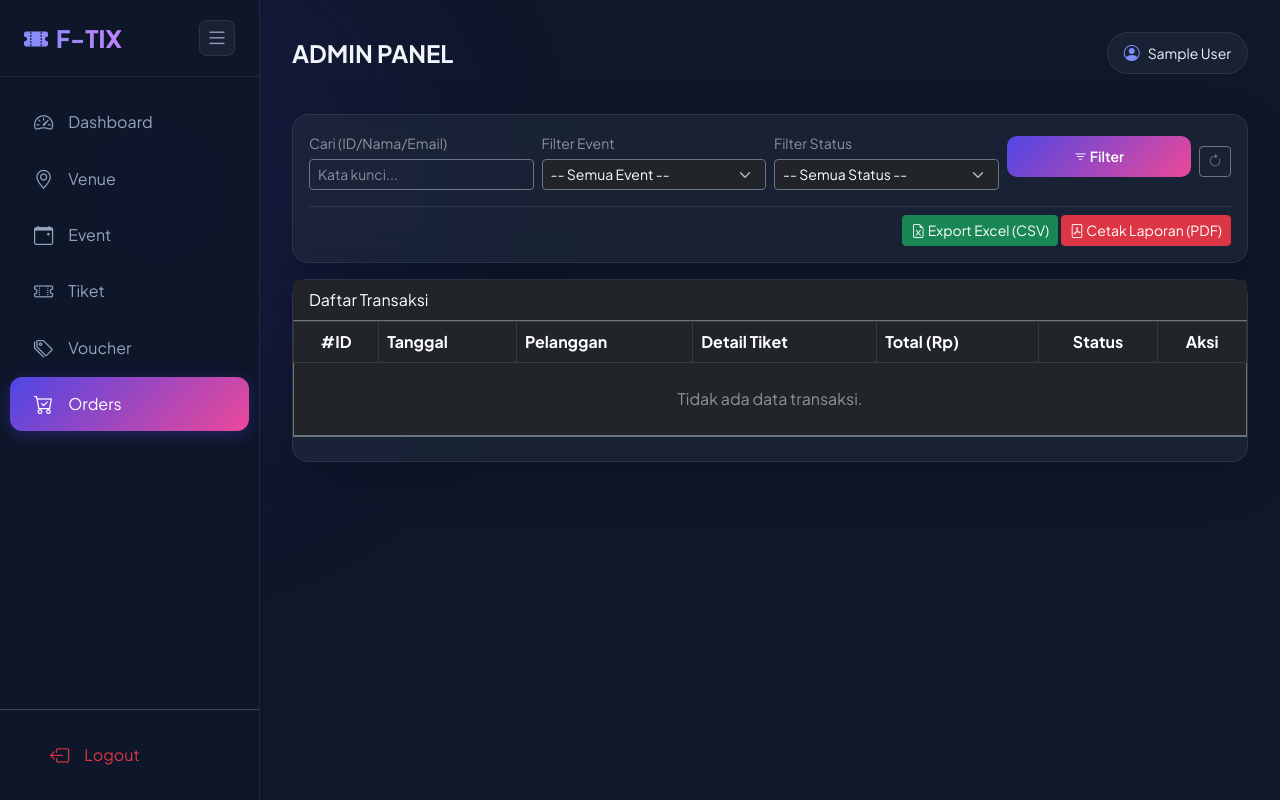
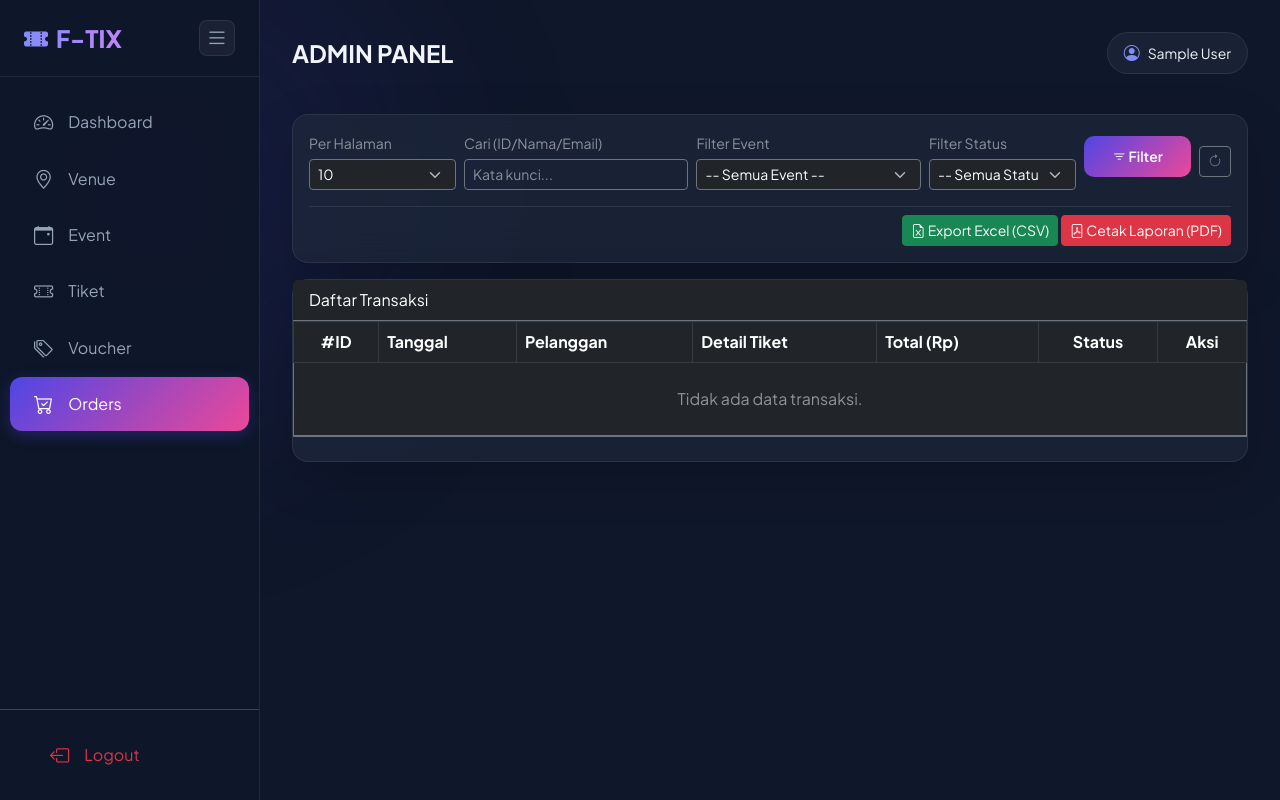
Before and after one commit to fadlanelrizky/uk, a PHP site: page /admin/orders.php in a window 1280 px wide. Run offline with PHP 8.4, Linux system fonts and the light colour scheme; the visitor is signed in with stand-in values (Sample User, id 1); data that the repository does not hold is empty; some libraries are stand-ins or nearby versions.

Commit message:
update lagi

```diff
--- a/admin/orders.php
+++ b/admin/orders.php
@@ -109,7 +109,7 @@ if(isset($_POST['cancel'])) {
 }
 
 // 2. Pagination
-$per_page = 10;
+$per_page = isset($_GET['per_page']) ? (int)$_GET['per_page'] : 10;
 $page = isset($_GET['page']) ? (int)$_GET['page'] : 1;
 if($page < 1) $page = 1;
 $offset = ($page - 1) * $per_page;
@@ -155,6 +155,16 @@ $events = $conn->query("SELECT id_event, nama_event FROM event ORDER BY tanggal_
     <div class="col-12 mb-3 d-print-none">
         <div class="card p-3 shadow-lg">
             <form action="" method="GET" class="row gx-2 gy-2 align-items-center">
+                <div class="col-md-2">
+                    <label class="form-label text-white-50 mb-1"><small>Per Halaman</small></label>
+                    <select name="per_page" class="form-select form-select-sm border-secondary bg-dark text-white" onchange="this.form.submit()">
+                        <option value="5" <?= $per_page == 5 ? 'selected' : '' ?>>5</option>
+                        <option value="10" <?= $per_page == 10 ? 'selected' : '' ?>>10</option>
+                        <option value="25" <?= $per_page == 25 ? 'selected' : '' ?>>25</option>
+                        <option value="50" <?= $per_page == 50 ? 'selected' : '' ?>>50</option>
+                        <option value="100" <?= $per_page == 100 ? 'selected' : '' ?>>100</option>
+                    </select>
+                </div>
                 <div class="col-md-3">
                     <label class="form-label text-white-50 mb-1"><small>Cari (ID/Nama/Email)</small></label>
                     <input type="text" name="search" class="form-control form-control-sm border-secondary bg-transparent text-white" value="<?= htmlspecialchars($search) ?>" placeholder="Kata kunci...">
@@ -168,7 +178,7 @@ $events = $conn->query("SELECT id_event, nama_event FROM event ORDER BY tanggal_
                         <?php endwhile; ?>
                     </select>
                 </div>
-                <div class="col-md-3">
+                <div class="col-md-2">
                     <label class="form-label text-white-50 mb-1"><small>Filter Status</small></label>
                     <select name="status" class="form-select form-select-sm border-secondary bg-dark text-white">
                         <option value="">-- Semua Status --</option>
@@ -177,7 +187,7 @@ $events = $conn->query("SELECT id_event, nama_event FROM event ORDER BY tanggal_
                         <option value="cancelled" <?= $filter_status == 'cancelled' ? 'selected' : '' ?>>Cancelled (Batal)</option>
                     </select>
                 </div>
-                <div class="col-md-3 d-flex align-items-end gap-2 mt-4 mt-md-0">
+                <div class="col-md-2 d-flex align-items-end gap-2 mt-4 mt-md-0">
                     <button type="submit" class="btn btn-sm btn-primary flex-grow-1"><i class="bi bi-filter"></i> Filter</button>
                     <a href="orders.php" class="btn btn-sm btn-outline-secondary" title="Reset"><i class="bi bi-arrow-clockwise"></i></a>
                 </div>
@@ -350,17 +360,17 @@ $events = $conn->query("SELECT id_event, nama_event FROM event ORDER BY tanggal_
                         <ul class="pagination pagination-sm justify-content-center mb-0" data-bs-theme="dark">
                             <!-- Prev -->
                             <li class="page-item <?= ($page <= 1) ? 'disabled' : '' ?>">
-                                <a class="page-link bg-dark text-white border-secondary" href="?page=<?= $page - 1 ?>&search=<?=urlencode($search)?>&status=<?=urlencode($filter_status)?>&event=<?=urlencode($filter_event)?>">&laquo;</a>
+                                <a class="page-link bg-dark text-white border-secondary" href="?page=<?= $page - 1 ?>&search=<?=urlencode($search)?>&status=<?=urlencode($filter_status)?>&event=<?=urlencode($filter_event)?>&per_page=<?= $per_page ?>">&laquo;</a>
                             </li>
                             <!-- Num -->
                             <?php for($i=1; $i<=$total_pages; $i++): ?>
                                 <li class="page-item <?= ($page == $i) ? 'active' : '' ?>">
-                                    <a class="page-link <?= ($page == $i) ? 'bg-primary border-primary text-white' : 'bg-dark text-white border-secondary' ?>" href="?page=<?= $i ?>&search=<?=urlencode($search)?>&status=<?=urlencode($filter_status)?>&event=<?=urlencode($filter_event)?>"><?= $i ?></a>
+                                    <a class="page-link <?= ($page == $i) ? 'bg-primary border-primary text-white' : 'bg-dark text-white border-secondary' ?>" href="?page=<?= $i ?>&search=<?=urlencode($search)?>&status=<?=urlencode($filter_status)?>&event=<?=urlencode($filter_event)?>&per_page=<?= $per_page ?>"><?= $i ?></a>
                                 </li>
                             <?php endfor; ?>
                             <!-- Next -->
                             <li class="page-item <?= ($page >= $total_pages) ? 'disabled' : '' ?>">
-                                <a class="page-link bg-dark text-white border-secondary" href="?page=<?= $page + 1 ?>&search=<?=urlencode($search)?>&status=<?=urlencode($filter_status)?>&event=<?=urlencode($filter_event)?>">&raquo;</a>
+                                <a class="page-link bg-dark text-white border-secondary" href="?page=<?= $page + 1 ?>&search=<?=urlencode($search)?>&status=<?=urlencode($filter_status)?>&event=<?=urlencode($filter_event)?>&per_page=<?= $per_page ?>">&raquo;</a>
                             </li>
                         </ul>
                     </nav>
```
Also changed, not shown: admin/event.php (+11 -4 lines), admin/tiket.php (+11 -4 lines), admin/venue.php (+11 -4 lines), admin/voucher.php (+12 -4 lines).
